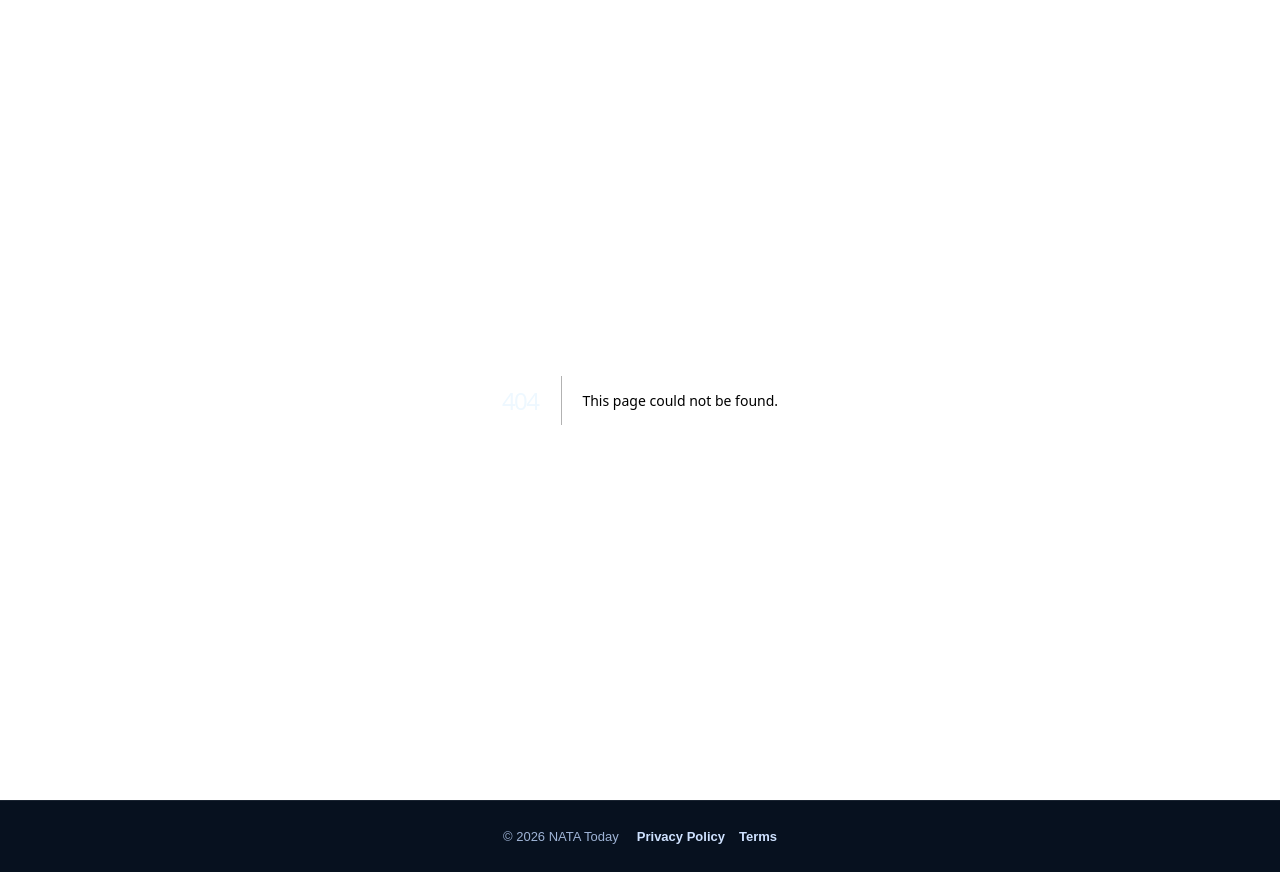
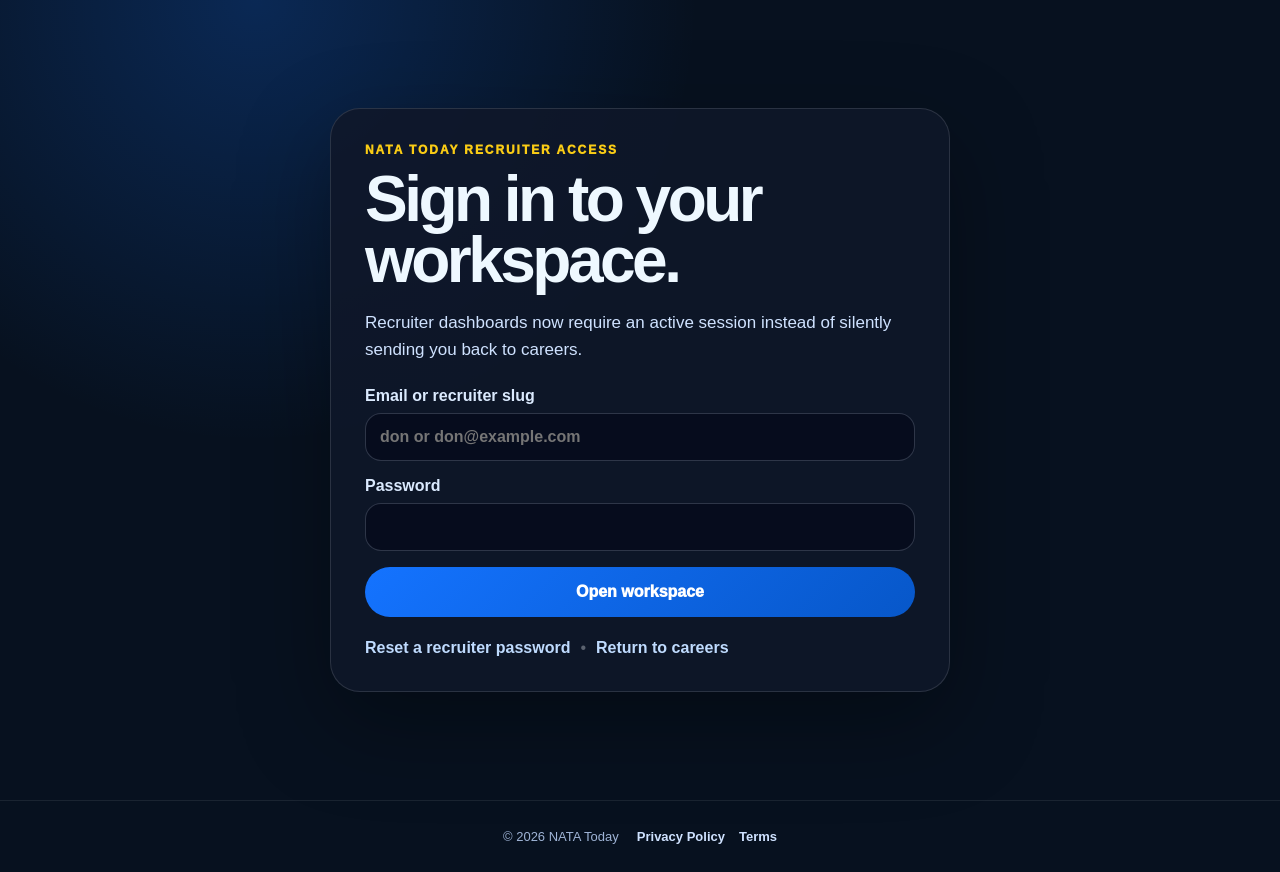
Before and after one commit to zlomke76-del/natatoday, a Next.js app: page /recruiter/login in a window 1280 px wide. Before the commit this address had no page. Built offline with nearby package versions, Linux system fonts and the light colour scheme.

Commit message:
Create page.tsx

```diff
--- /dev/null
+++ b/app/recruiter/login/page.tsx
@@ -0,0 +1,184 @@
+import Link from "next/link";
+
+export const dynamic = "force-dynamic";
+export const revalidate = 0;
+
+type RecruiterLoginPageProps = {
+  searchParams?: Record<string, string | string[] | undefined>;
+};
+
+function one(value: string | string[] | undefined) {
+  return Array.isArray(value) ? value[0] : value || "";
+}
+
+function safeNext(value: string) {
+  if (!value || !value.startsWith("/") || value.startsWith("//")) return "/recruiter/dashboard";
+  return value;
+}
+
+function messageFor(error: string, reason: string, status: string) {
+  if (status === "logged_out") return "You have been signed out.";
+  if (reason === "session_required") return "Your recruiter session is missing or expired. Sign in to continue.";
+  if (error === "missing") return "Enter your email or slug and password.";
+  if (error === "invalid") return "That login does not match an active recruiter account.";
+  if (error === "server") return "Login failed because of a server error.";
+  return "";
+}
+
+export default function RecruiterLoginPage({ searchParams }: RecruiterLoginPageProps) {
+  const error = one(searchParams?.error);
+  const reason = one(searchParams?.reason);
+  const status = one(searchParams?.status);
+  const next = safeNext(one(searchParams?.next));
+  const notice = messageFor(error, reason, status);
+
+  return (
+    <main style={pageStyle}>
+      <section style={cardStyle}>
+        <div style={eyebrowStyle}>NATA Today Recruiter Access</div>
+        <h1 style={titleStyle}>Sign in to your workspace.</h1>
+        <p style={copyStyle}>
+          Recruiter dashboards now require an active session instead of silently sending you back to careers.
+        </p>
+
+        {notice ? <div style={noticeStyle}>{notice}</div> : null}
+
+        <form method="POST" action="/api/nata/recruiters/login" style={formStyle}>
+          <input type="hidden" name="next" value={next} />
+
+          <label style={labelStyle}>
+            Email or recruiter slug
+            <input
+              name="identifier"
+              autoComplete="username"
+              placeholder="don or don@example.com"
+              required
+              style={inputStyle}
+            />
+          </label>
+
+          <label style={labelStyle}>
+            Password
+            <input
+              name="password"
+              type="password"
+              autoComplete="current-password"
+              required
+              style={inputStyle}
+            />
+          </label>
+
+          <button type="submit" style={primaryButtonStyle}>Open workspace</button>
+        </form>
+
+        <div style={footerStyle}>
+          <Link href="/recruiter/password-reset" style={linkStyle}>Reset a recruiter password</Link>
+          <span style={{ color: "rgba(226,232,240,0.36)" }}>•</span>
+          <Link href="/careers" style={linkStyle}>Return to careers</Link>
+        </div>
+      </section>
+    </main>
+  );
+}
+
+const pageStyle: React.CSSProperties = {
+  minHeight: "100vh",
+  display: "grid",
+  placeItems: "center",
+  background: "radial-gradient(circle at 20% 0%, rgba(20,115,255,0.24), transparent 34%), #07111f",
+  color: "#fff",
+  padding: 24,
+};
+
+const cardStyle: React.CSSProperties = {
+  width: "min(620px, 100%)",
+  padding: 34,
+  borderRadius: 30,
+  background: "rgba(15,23,42,0.88)",
+  border: "1px solid rgba(255,255,255,0.12)",
+  boxShadow: "0 32px 90px rgba(0,0,0,0.34)",
+};
+
+const eyebrowStyle: React.CSSProperties = {
+  color: "#facc15",
+  fontWeight: 950,
+  letterSpacing: "0.16em",
+  textTransform: "uppercase",
+  fontSize: 12,
+};
+
+const titleStyle: React.CSSProperties = {
+  margin: "12px 0 0",
+  fontSize: "clamp(38px, 6vw, 64px)",
+  lineHeight: 0.95,
+  letterSpacing: "-0.055em",
+};
+
+const copyStyle: React.CSSProperties = {
+  marginTop: 18,
+  color: "#cfe2ff",
+  fontSize: 17,
+  lineHeight: 1.6,
+};
+
+const noticeStyle: React.CSSProperties = {
+  marginTop: 20,
+  padding: "12px 14px",
+  borderRadius: 16,
+  background: "rgba(250,204,21,0.12)",
+  border: "1px solid rgba(250,204,21,0.24)",
+  color: "#fde68a",
+  fontWeight: 800,
+};
+
+const formStyle: React.CSSProperties = {
+  marginTop: 24,
+  display: "grid",
+  gap: 16,
+};
+
+const labelStyle: React.CSSProperties = {
+  display: "grid",
+  gap: 8,
+  color: "#dbeafe",
+  fontWeight: 850,
+};
+
+const inputStyle: React.CSSProperties = {
+  width: "100%",
+  minHeight: 48,
+  borderRadius: 16,
+  border: "1px solid rgba(148,163,184,0.28)",
+  background: "rgba(2,6,23,0.56)",
+  color: "#fff",
+  padding: "0 14px",
+  fontSize: 16,
+};
+
+const primaryButtonStyle: React.CSSProperties = {
+  display: "inline-flex",
+  alignItems: "center",
+  justifyContent: "center",
+  minHeight: 50,
+  padding: "0 20px",
+  borderRadius: 999,
+  border: "none",
+  background: "linear-gradient(135deg, #1473ff, #0757c9)",
+  color: "#fff",
+  fontWeight: 950,
+  cursor: "pointer",
+};
+
+const footerStyle: React.CSSProperties = {
+  marginTop: 22,
+  display: "flex",
+  flexWrap: "wrap",
+  gap: 10,
+  alignItems: "center",
+};
+
+const linkStyle: React.CSSProperties = {
+  color: "#bfdbfe",
+  fontWeight: 850,
+  textDecoration: "none",
+};
```
